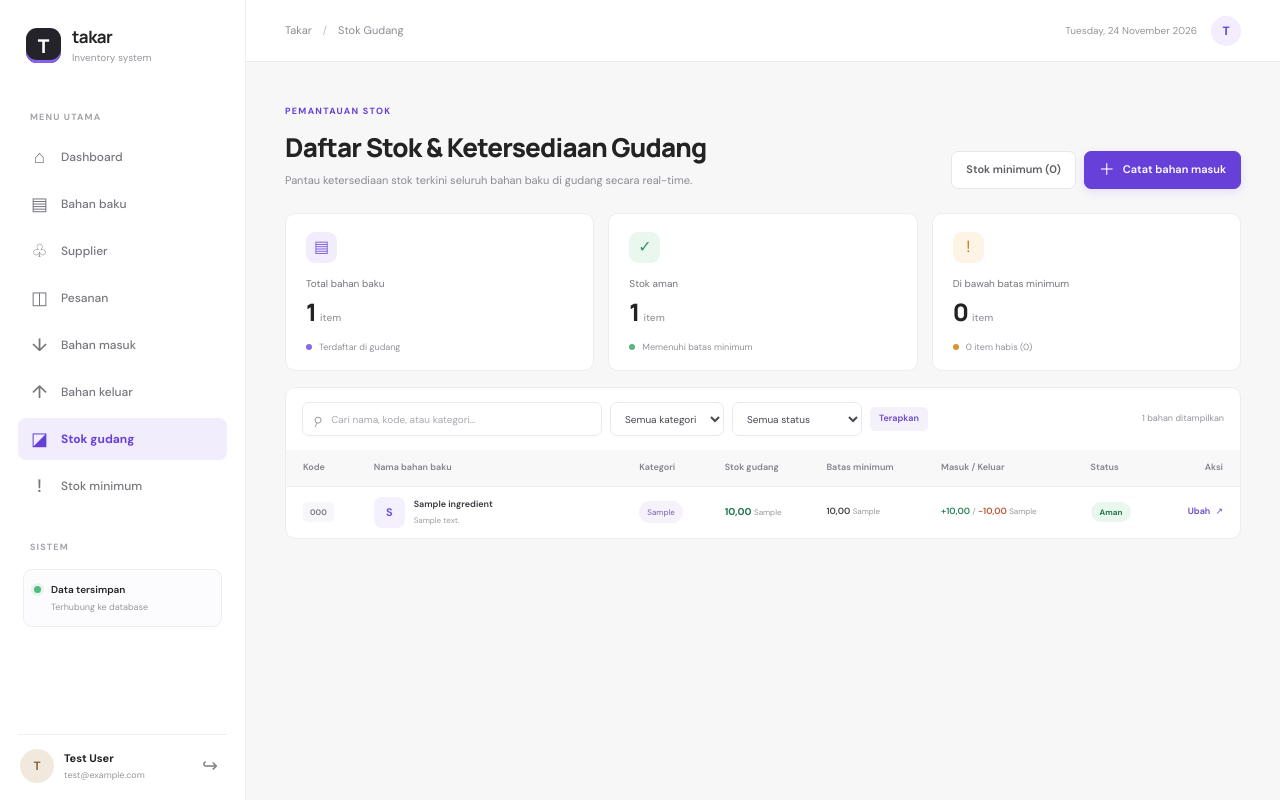
After one commit to SI-PPL-2026/TUBES-Kelompok-C04, a Laravel app: page /stocks in a window 1280 px wide. The commit adds this page. Run offline with Laravel 12, Linux system fonts and the light colour scheme; a user stored in the database is signed in; data comes from the database, SQL or seed files in the repository; tables that the repository leaves empty hold one stand-in row (values such as "Sample post"); style sheets or scripts are compiled from the project's sources.

Commit message:
SPRINT 1 : Add PBI 9 & 10 Pemantauan Stok

```diff
--- a/app/Http/Controllers/DashboardController.php
+++ b/app/Http/Controllers/DashboardController.php
@@ -13,6 +13,7 @@ class DashboardController extends Controller
         return view('dashboard', [
             'ingredientCount' => Ingredient::count(),
             'supplierCount' => Supplier::count(),
+            'lowStockCount' => Ingredient::lowStock()->count(),
             'recentIngredients' => Ingredient::latest()->limit(5)->get(),
             'recentSuppliers' => Supplier::latest()->limit(4)->get(),
         ]);
--- /dev/null
+++ b/app/Http/Controllers/StockMonitoringController.php
@@ -0,0 +1,101 @@
+<?php
+
+namespace App\Http\Controllers;
+
+use App\Models\Ingredient;
+use Illuminate\Http\Request;
+use Illuminate\View\View;
+
+class StockMonitoringController extends Controller
+{
+    /**
+     * PBI 9: Read Stok Bahan (Daftar Stok & Ketersediaan Gudang)
+     */
+    public function index(Request $request): View
+    {
+        $search = trim((string) $request->query('search', ''));
+        $category = trim((string) $request->query('category', ''));
+        $status = trim((string) $request->query('status', ''));
+
+        $ingredients = Ingredient::query()
+            ->withSum('stockIns', 'quantity')
+            ->withSum('stockOuts', 'quantity')
+            ->when($search !== '', fn ($query) => $query->where(function ($query) use ($search) {
+                $query->where('name', 'like', "%{$search}%")
+                    ->orWhere('code', 'like', "%{$search}%")
+                    ->orWhere('category', 'like', "%{$search}%");
+            }))
+            ->when($category !== '', fn ($query) => $query->where('category', $category))
+            ->when($status === 'safe', fn ($query) => $query->safeStock())
+            ->when($status === 'low', fn ($query) => $query->lowStock())
+            ->when($status === 'out', fn ($query) => $query->outOfStock())
+            ->orderBy('name')
+            ->paginate(10)
+            ->withQueryString();
+
+        $categories = Ingredient::query()
+            ->select('category')
+            ->distinct()
+            ->orderBy('category')
+            ->pluck('category');
+
+        $totalIngredients = Ingredient::count();
+        $safeStockCount = Ingredient::safeStock()->count();
+        $lowStockCount = Ingredient::lowStock()->count();
+        $outOfStockCount = Ingredient::outOfStock()->count();
+
+        return view('stocks.index', compact(
+            'ingredients',
+            'categories',
+            'search',
+            'category',
+            'status',
+            'totalIngredients',
+            'safeStockCount',
+            'lowStockCount',
+            'outOfStockCount',
+        ));
+    }
+
+    /**
+     * PBI 10: Read Stok Minimum (Bahan di Bawah Batas Minimum)
+     */
+    public function minimum(Request $request): View
+    {
+        $search = trim((string) $request->query('search', ''));
+        $category = trim((string) $request->query('category', ''));
+
+        $ingredients = Ingredient::query()
+            ->lowStock()
+            ->when($search !== '', fn ($query) => $query->where(function ($query) use ($search) {
+                $query->where('name', 'like', "%{$search}%")
+                    ->orWhere('code', 'like', "%{$search}%")
+                    ->orWhere('category', 'like', "%{$search}%");
+            }))
+            ->when($category !== '', fn ($query) => $query->where('category', $category))
+            ->orderByRaw('(minimum_stock - current_stock) DESC')
+            ->orderBy('current_stock')
+            ->orderBy('name')
+            ->paginate(10)
+            ->withQueryString();
+
+        $categories = Ingredient::query()
+            ->lowStock()
+            ->select('category')
+            ->distinct()
+            ->orderBy('category')
+            ->pluck('category');
+
+        $totalLowStock = Ingredient::lowStock()->count();
+        $outOfStockCount = Ingredient::lowStock()->outOfStock()->count();
+
+        return view('stocks.minimum', compact(
+            'ingredients',
+            'categories',
+            'search',
+            'category',
+            'totalLowStock',
+            'outOfStockCount',
+        ));
+    }
+}
--- a/app/Models/Ingredient.php
+++ b/app/Models/Ingredient.php
@@ -2,6 +2,7 @@
 
 namespace App\Models;
 
+use Illuminate\Database\Eloquent\Builder;
 use Illuminate\Database\Eloquent\Factories\HasFactory;
 use Illuminate\Database\Eloquent\Model;
 use Illuminate\Database\Eloquent\Relations\HasMany;
@@ -37,4 +38,57 @@ class Ingredient extends Model
     {
         return $this->hasMany(StockOut::class);
     }
+
+    public function scopeLowStock(Builder $query): Builder
+    {
+        return $query->whereColumn('current_stock', '<', 'minimum_stock');
+    }
+
+    public function scopeOutOfStock(Builder $query): Builder
+    {
+        return $query->where('current_stock', '<=', 0);
+    }
+
+    public function scopeSafeStock(Builder $query): Builder
+    {
+        return $query->where('current_stock', '>', 0)
+            ->whereColumn('current_stock', '>=', 'minimum_stock');
+    }
+
+    public function isOutOfStock(): bool
+    {
+        return (float) $this->current_stock <= 0;
+    }
+
+    public function isBelowMinimum(): bool
+    {
+        return (float) $this->current_stock < (float) $this->minimum_stock;
+    }
+
+    public function stockDeficit(): float
+    {
+        return max(0.0, (float) $this->minimum_stock - (float) $this->current_stock);
+    }
+
+    public function stockStatus(): string
+    {
+        if ($this->isOutOfStock()) {
+            return 'out';
+        }
+
+        if ($this->isBelowMinimum()) {
+            return 'low';
+        }
+
+        return 'safe';
+    }
+
+    public function stockStatusLabel(): string
+    {
+        return match ($this->stockStatus()) {
+            'out' => 'Habis',
+            'low' => 'Di bawah minimum',
+            default => 'Aman',
+        };
+    }
 }
--- a/resources/css/app.css
+++ b/resources/css/app.css
@@ -201,6 +201,28 @@ h1, h2, p { margin-top: 0; }
 .form-actions { display: flex; justify-content: flex-end; gap: 8px; margin-top: 24px; padding-top: 17px; border-top: 1px solid #f0eef1; }
 .alert-success { margin-bottom: 17px; padding: 11px 14px; border: 1px solid #d5efdf; border-radius: 7px; background: #f0faf3; color: #27774c; font-size: 10px; }
 
+.heading-actions { display: flex; flex-wrap: wrap; align-items: center; gap: 8px; }
+.stock-stats-grid { grid-template-columns: repeat(3, 1fr); margin-bottom: 16px; }
+.icon-amber { background: #fef4e6; color: #c7771a; }
+.stat-foot-dot.amber { background: #e0912f; }
+.summary-banner-warning { border-color: #f3dfc4; background: linear-gradient(100deg, #fff 55%, #fff9f0); }
+.summary-check-warning { background: #fef1dc; color: #c7771a; font-weight: 800; }
+.filter-bar { display: flex; flex: 1; flex-wrap: wrap; align-items: center; gap: 8px; }
+.filter-bar .search-form { width: min(100%, 300px); }
+.filter-select { height: 34px; padding: 0 10px; border: 1px solid #ebe9ed; border-radius: 7px; background: #fff; color: #4a4751; font: inherit; font-size: 10px; outline: none; }
+.filter-select:focus { border-color: #b7a9e7; box-shadow: 0 0 0 3px #6844d512; }
+.stock-value { font-size: 10px; font-weight: 700; }
+.stock-value-safe { color: #24784d; }
+.stock-value-low { color: #b76912; }
+.stock-value-out { color: #bf3447; }
+.flow-in { color: #298456; font-size: 9px; font-weight: 600; }
+.flow-out { color: #b85b35; font-size: 9px; font-weight: 600; }
+.deficit-value { color: #bf3447; font-size: 9px; font-weight: 700; }
+.status-badge { display: inline-flex; align-items: center; padding: 4px 9px; border-radius: 20px; font-size: 8px; font-weight: 700; white-space: nowrap; }
+.status-badge-safe { background: #eaf7ef; color: #24784d; }
+.status-badge-low { background: #fef4e6; color: #b76912; }
+.status-badge-out { background: #fdecee; color: #bf3447; }
+
 .login-page { display: grid; min-height: 100vh; place-items: center; padding: 28px; background: #f6f5f8; }
 .login-layout { display: grid; width: min(100%, 930px); min-height: 590px; grid-template-columns: 1fr 1fr; overflow: hidden; border: 1px solid #eeecf0; border-radius: 16px; background: #fff; box-shadow: 0 24px 80px #30234c13; }
 .login-panel { display: flex; flex-direction: column; padding: 34px 48px 27px; }
--- a/resources/views/layouts/app.blade.php
+++ b/resources/views/layouts/app.blade.php
@@ -37,6 +37,12 @@
                 </a>
                 <a class="nav-link {{ request()->routeIs('stock-outs.*') ? 'active' : '' }}" href="{{ route('stock-outs.index') }}">
                     <span class="nav-icon">↑</span><span>Bahan keluar</span>
+                </a>
+                <a class="nav-link {{ request()->routeIs('stocks.index') ? 'active' : '' }}" href="{{ route('stocks.index') }}">
+                    <span class="nav-icon">◪</span><span>Stok gudang</span>
+                </a>
+                <a class="nav-link {{ request()->routeIs('stocks.minimum') ? 'active' : '' }}" href="{{ route('stocks.minimum') }}">
+                    <span class="nav-icon">!</span><span>Stok minimum</span>
                 </a>
             </nav>
 
--- /dev/null
+++ b/resources/views/stocks/index.blade.php
@@ -0,0 +1,151 @@
+@extends('layouts.app')
+
+@section('title', 'Stok Gudang')
+@section('breadcrumb', 'Stok Gudang')
+
+@section('content')
+    <div class="page-heading">
+        <div>
+            <span class="eyebrow">PEMANTAUAN STOK</span>
+            <h1>Daftar Stok &amp; Ketersediaan Gudang</h1>
+            <p>Pantau ketersediaan stok terkini seluruh bahan baku di gudang secara real-time.</p>
+        </div>
+        <div class="heading-actions">
+            <a class="button button-secondary" href="{{ route('stocks.minimum') }}">Stok minimum ({{ number_format($lowStockCount) }})</a>
+            <a class="button button-primary" href="{{ route('stock-ins.create') }}"><span class="button-plus">＋</span> Catat bahan masuk</a>
+        </div>
+    </div>
+
+    <section class="stats-grid stock-stats-grid" aria-label="Ringkasan stok gudang">
+        <article class="stat-card">
+            <div class="stat-icon icon-lilac">▤</div>
+            <span class="stat-label">Total bahan baku</span>
+            <div class="stat-value">{{ number_format($totalIngredients) }} <span>item</span></div>
+            <div class="stat-foot"><span class="stat-foot-dot purple"></span>Terdaftar di gudang</div>
+        </article>
+        <article class="stat-card">
+            <div class="stat-icon icon-mint">✓</div>
+            <span class="stat-label">Stok aman</span>
+            <div class="stat-value">{{ number_format($safeStockCount) }} <span>item</span></div>
+            <div class="stat-foot"><span class="stat-foot-dot green"></span>Memenuhi batas minimum</div>
+        </article>
+        <article class="stat-card">
+            <div class="stat-icon icon-amber">!</div>
+            <span class="stat-label">Di bawah batas minimum</span>
+            <div class="stat-value">{{ number_format($lowStockCount) }} <span>item</span></div>
+            <div class="stat-foot"><span class="stat-foot-dot amber"></span>{{ number_format($outOfStockCount) }} item habis (0)</div>
+        </article>
+    </section>
+
+    <section class="panel table-panel stock-table-panel">
+        <div class="table-toolbar">
+            <form class="filter-bar" method="GET" action="{{ route('stocks.index') }}">
+                <div class="search-form">
+                    <span class="search-icon" aria-hidden="true">⌕</span>
+                    <input type="search" name="search" value="{{ $search }}" placeholder="Cari nama, kode, atau kategori..." aria-label="Cari stok bahan">
+                    @if ($search !== '')
+                        <a class="clear-search" href="{{ route('stocks.index', array_filter(['category' => $category, 'status' => $status])) }}" aria-label="Hapus pencarian">×</a>
+                    @endif
+                </div>
+
+                <select class="filter-select" name="category" aria-label="Filter kategori">
+                    <option value="">Semua kategori</option>
+                    @foreach ($categories as $itemCategory)
+                        <option value="{{ $itemCategory }}" @selected($category === $itemCategory)>{{ $itemCategory }}</option>
+                    @endforeach
+                </select>
+
+                <select class="filter-select" name="status" aria-label="Filter status ketersediaan">
+                    <option value="">Semua status</option>
+                    <option value="safe" @selected($status === 'safe')>Aman</option>
+                    <option value="low" @selected($status === 'low')>Di bawah minimum</option>
+                    <option value="out" @selected($status === 'out')>Habis</option>
+                </select>
+
+                <button class="search-submit" type="submit">Terapkan</button>
+
+                @if ($search !== '' || $category !== '' || $status !== '')
+                    <a class="subtle-link" href="{{ route('stocks.index') }}">Reset</a>
+                @endif
+            </form>
+
+            <span class="result-caption">{{ number_format($ingredients->total()) }} bahan ditampilkan</span>
+        </div>
+
+        <div class="table-scroll">
+            <table class="data-table">
+                <thead>
+                    <tr>
+                        <th>Kode</th>
+                        <th>Nama bahan baku</th>
+                        <th>Kategori</th>
+                        <th>Stok gudang</th>
+                        <th>Batas minimum</th>
+                        <th>Masuk / Keluar</th>
+                        <th>Status</th>
+                        <th class="action-column">Aksi</th>
+                    </tr>
+                </thead>
+                <tbody>
+                    @forelse ($ingredients as $ingredient)
+                        @php
+                            $statusKey = $ingredient->stockStatus();
+                        @endphp
+                        <tr>
+                            <td><span class="code-pill">{{ $ingredient->code }}</span></td>
+                            <td>
+                                <div class="ingredient-name">
+                                    <span class="ingredient-symbol">{{ strtoupper(substr($ingredient->name, 0, 1)) }}</span>
+                                    <span>
+                                        <strong>{{ $ingredient->name }}</strong>
+                                        @if ($ingredient->description)
+                                            <small>{{ $ingredient->description }}</small>
+                                        @endif
+                                    </span>
+                                </div>
+                            </td>
+                            <td><span class="category-pill">{{ $ingredient->category }}</span></td>
+                            <td>
+                                <strong class="stock-value stock-value-{{ $statusKey }}">{{ number_format((float) $ingredient->current_stock, 2, ',', '.') }}</strong>
+                                <span class="unit-muted">{{ $ingredient->unit }}</span>
+                            </td>
+                            <td>
+                                <strong class="minimum-value">{{ number_format((float) $ingredient->minimum_stock, 2, ',', '.') }}</strong>
+                                <span class="unit-muted">{{ $ingredient->unit }}</span>
+                            </td>
+                            <td>
+                                <span class="flow-in">+{{ number_format((float) ($ingredient->stock_ins_sum_quantity ?? 0), 2, ',', '.') }}</span>
+                                <span class="unit-muted">/</span>
+                                <span class="flow-out">-{{ number_format((float) ($ingredient->stock_outs_sum_quantity ?? 0), 2, ',', '.') }}</span>
+                                <span class="unit-muted">{{ $ingredient->unit }}</span>
+                            </td>
+                            <td>
+                                <span class="status-badge status-badge-{{ $statusKey }}">{{ $ingredient->stockStatusLabel() }}</span>
+                            </td>
+                            <td class="action-column">
+                                <a class="edit-link" href="{{ route('ingredients.edit', $ingredient) }}">Ubah <span>↗</span></a>
+                            </td>
+                        </tr>
+                    @empty
+                        <tr>
+                            <td colspan="8">
+                                <div class="table-empty">
+                                    <span class="empty-icon">▤</span>
+                                    <strong>{{ ($search !== '' || $category !== '' || $status !== '') ? 'Data stok tidak ditemukan' : 'Belum ada data bahan baku' }}</strong>
+                                    <p>{{ ($search !== '' || $category !== '' || $status !== '') ? 'Coba ubah kata kunci pencarian atau filter status.' : 'Tambahkan bahan baku terlebih dahulu untuk memantau ketersediaan stok gudang.' }}</p>
+                                    @if ($search === '' && $category === '' && $status === '')
+                                        <a class="button button-secondary button-small" href="{{ route('ingredients.create') }}">Tambah bahan baku</a>
+                                    @endif
+                                </div>
+                            </td>
+                        </tr>
+                    @endforelse
+                </tbody>
+            </table>
+        </div>
+
+        @if ($ingredients->hasPages())
+            <div class="pagination-wrap">{{ $ingredients->links() }}</div>
+        @endif
+    </section>
+@endsection
--- a/routes/web.php
+++ b/routes/web.php
@@ -5,6 +5,7 @@ use App\Http\Controllers\DashboardController;
 use App\Http\Controllers\IngredientController;
 use App\Http\Controllers\PurchaseOrderController;
 use App\Http\Controllers\StockInController;
+use App\Http\Controllers\StockMonitoringController;
 use App\Http\Controllers\StockOutController;
 use App\Http\Controllers\SupplierController;
 use Illuminate\Support\Facades\Route;
@@ -45,4 +46,10 @@ Route::middleware('auth')->group(function () {
     Route::get('/stock-outs', [StockOutController::class, 'index'])->name('stock-outs.index');
     Route::get('/stock-outs/create', [StockOutController::class, 'create'])->name('stock-outs.create');
     Route::post('/stock-outs', [StockOutController::class, 'store'])->name('stock-outs.store');
+
+    // PBI 9: Read Stok Bahan (Daftar Stok & Ketersediaan Gudang)
+    Route::get('/stocks', [StockMonitoringController::class, 'index'])->name('stocks.index');
+
+    // PBI 10: Read Stok Minimum (Bahan di Bawah Batas Minimum)
+    Route::get('/stocks/minimum', [StockMonitoringController::class, 'minimum'])->name('stocks.minimum');
 });
```
Also changed, not shown: resources/views/dashboard.blade.php (+4 -4 lines), resources/views/stocks/minimum.blade.php (added, +144 -0 lines), tests/Feature/StockMonitoringTest.php (added, +214 -0 lines), 1 other file.
